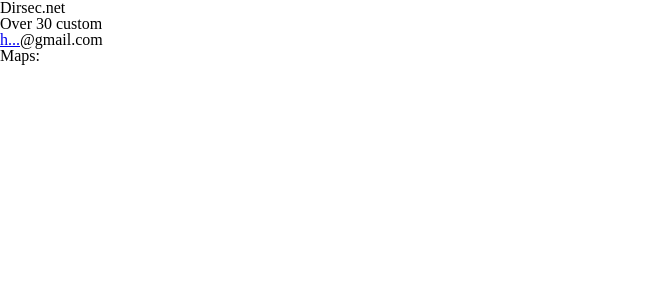
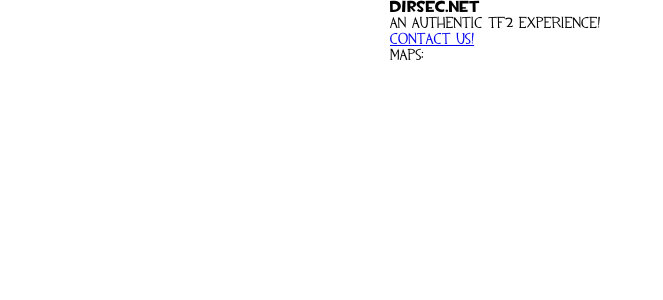
Before and after one commit to Rafaeltheraven/dirsec, a PHP site: page / in a window 1280 px wide. Shown: the top 300 px of the page, without its empty margins (0-663 px from the left). Run offline with PHP 8.4, Linux system fonts and the light colour scheme; data that the repository does not hold is empty.

Commit message:
Tried to add fonts - not working yet...

```diff
--- a/index.php
+++ b/index.php
@@ -40,10 +40,11 @@
                 <!-- PHP to choose a tagline from a list -->
                 <?php
                     $subtitles = array(
-                      1 =>  "Over 30 custom"
+                      1 =>  "Over 30 Quality Custom Maps!",
+                      2 =>  "An Authentic TF2 Experience!",
                     );
-                    $max = count($taglines);
-                    $min = $max - ($max - 1);
+                    $max = 2;
+                    $min = 1;
                     echo($subtitles[rand($min, $max)]);
                 ?>
             </div>
@@ -65,7 +66,7 @@
             <!-- Container for an email address (contact info) -->
             <div class="content" id="contactinfo">
                 <!-- Will use recaptcha mailhide to protect spam -->
-                <a href="http://www.google.com/recaptcha/mailhide/d?k=01g-3xbBaAqHRpIK6ZancRVA==&amp;c=1kevnjVi_aJfQ-xQYx1ydw-tuIeSQpGAbaRTxEGMH0E=" onclick="window.open('http://www.google.com/recaptcha/mailhide/d?k\07501g-3xbBaAqHRpIK6ZancRVA\75\75\46c\0751kevnjVi_aJfQ-xQYx1ydw-tuIeSQpGAbaRTxEGMH0E\075', '', 'toolbar=0,scrollbars=0,location=0,statusbar=0,menubar=0,resizable=0,width=500,height=300'); return false;" title="Reveal this e-mail address">h...</a>@gmail.com
+                <a href="http://www.google.com/recaptcha/mailhide/d?k=01g-3xbBaAqHRpIK6ZancRVA==&amp;c=1kevnjVi_aJfQ-xQYx1ydw-tuIeSQpGAbaRTxEGMH0E=" onclick="window.open('http://www.google.com/recaptcha/mailhide/d?k\07501g-3xbBaAqHRpIK6ZancRVA\75\75\46c\0751kevnjVi_aJfQ-xQYx1ydw-tuIeSQpGAbaRTxEGMH0E\075', '', 'toolbar=0,scrollbars=0,location=0,statusbar=0,menubar=0,resizable=0,width=500,height=300'); return false;" title="Reveal this e-mail address">Contact Us!</a>
             </div>
         </div>
 
--- a/media/stylesheet.css
+++ b/media/stylesheet.css
@@ -47,3 +47,40 @@ table {
 	border-collapse: collapse;
 	border-spacing: 0;
 }
+
+/* Begin actual CSS code after all the resets */
+
+/* Defining all the custom TF2 fonts */
+@font-face {
+    font-family: "tf2build";
+    src: url("media/fonts/tf2build.ttf");
+}
+
+@font-face {
+    font-family: "tf2";
+    src: url("media/fonts/TF2.ttf");
+}
+
+@font-face {
+    font-family: "tf2professor";
+    src: url("media/fonts/tf2professor.ttf");
+}
+
+@font-face {
+    font-family: "tf2secondary";
+    src: url("media/fonts/TF2secondary.ttf");
+}
+
+/* Code for the wrapper */
+#body-wrapper {
+    width: 500px;
+    margin: 0 auto;
+}
+
+/* General content styling */
+h1 {
+	font-family: tf2build;
+}
+.content {
+	font-family: tf2;
+}
```
